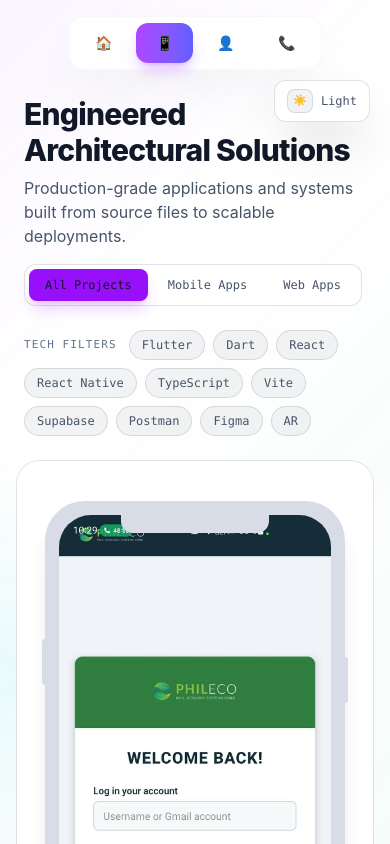
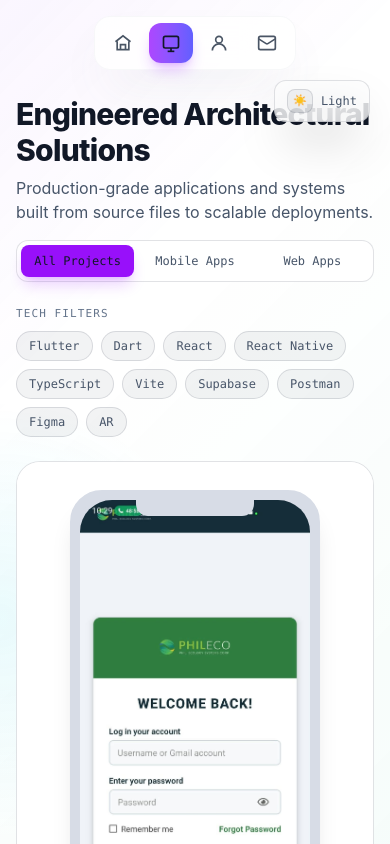
Before and after one commit to yubssss/Portfolio, a React (Vite) app: page / in a window 390 px wide. Both pictures are taken after a click on the button "Explore Ecosystems". Shown: the top 844 px of the page. Built offline with nearby package versions, Linux system fonts and the light colour scheme.

Commit message:
fix responsiveness

```diff
--- a/src/App.tsx
+++ b/src/App.tsx
@@ -52,6 +52,36 @@ const CodeIcon = () => (
   <svg className="w-4 h-4" viewBox="0 0 24 24" fill="none" stroke="currentColor" strokeWidth="2">
     <polyline points="16 18 22 12 16 6"/>
     <polyline points="8 6 2 12 8 18"/>
+  </svg>
+);
+
+const HomeIcon = () => (
+  <svg className="w-5 h-5" viewBox="0 0 24 24" fill="none" stroke="currentColor" strokeWidth="2">
+    <path d="m3 10.5 9-7 9 7" />
+    <path d="M5 10v10h14V10" />
+    <path d="M9 20v-6h6v6" />
+  </svg>
+);
+
+const ProjectsIcon = () => (
+  <svg className="w-5 h-5" viewBox="0 0 24 24" fill="none" stroke="currentColor" strokeWidth="2">
+    <rect x="3" y="4" width="18" height="14" rx="2" />
+    <path d="M8 22h8" />
+    <path d="M12 18v4" />
+  </svg>
+);
+
+const AboutIcon = () => (
+  <svg className="w-5 h-5" viewBox="0 0 24 24" fill="none" stroke="currentColor" strokeWidth="2">
+    <circle cx="12" cy="8" r="4" />
+    <path d="M4 21a8 8 0 0 1 16 0" />
+  </svg>
+);
+
+const ContactIcon = () => (
+  <svg className="w-5 h-5" viewBox="0 0 24 24" fill="none" stroke="currentColor" strokeWidth="2">
+    <rect width="20" height="16" x="2" y="4" rx="2" />
+    <path d="m22 7-8.97 5.7a1.94 1.94 0 0 1-2.06 0L2 7" />
   </svg>
 );
 
@@ -211,7 +241,7 @@ function App() {
       </Helmet>
 
       <div
-        className="site-shell bg-[#0b0b0c] text-white min-h-screen font-sans w-full max-w-full px-4 sm:px-12 md:px-20 lg:px-32 pt-24 pb-12 flex flex-col gap-12 transition-all duration-300"
+        className="site-shell bg-[#0b0b0c] text-white min-h-screen font-sans w-full max-w-full overflow-x-hidden px-4 sm:px-8 md:px-16 lg:px-32 pt-24 pb-12 flex flex-col gap-12 transition-all duration-300"
         onPointerMove={updatePointerGlow}
         style={{ '--scroll-depth': `${Math.min(scrollY / 900, 1)}` } as CSSProperties}
       >
@@ -239,22 +269,22 @@ function App() {
         </button>
 
         {/* Navigation Tabs - Fixed */}
-        <nav className="fixed top-4 left-0 right-0 z-30 flex justify-center pointer-events-none">
+        <nav className="fixed top-4 left-0 right-0 z-30 flex justify-center px-4 pointer-events-none">
           <div className={`flex justify-center items-center gap-1 p-1.5 rounded-2xl border transition-all duration-300 shadow-2xl mx-auto max-w-fit pointer-events-auto ${
             theme === 'dark'
               ? 'border-white/10 bg-black/80 backdrop-blur-xl'
               : 'border-gray-200/30 bg-white/80 backdrop-blur-xl shadow-gray-500/10'
           }`}>
             {[
-              { id: 'home', label: 'Home', icon: '🏠' },
-              { id: 'projects', label: 'Projects', icon: '📱' },
-              { id: 'about', label: 'About', icon: '👤' },
-              { id: 'contact', label: 'Contact', icon: '📞' }
+              { id: 'home', label: 'Home', icon: <HomeIcon /> },
+              { id: 'projects', label: 'Projects', icon: <ProjectsIcon /> },
+              { id: 'about', label: 'About', icon: <AboutIcon /> },
+              { id: 'contact', label: 'Contact', icon: <ContactIcon /> }
             ].map((tab) => (
               <button
                 key={tab.id}
                 onClick={() => handleNavClick(tab.id as NavTab)}
-                className={`px-5 py-2.5 rounded-xl text-sm font-medium transition-all duration-300 flex items-center gap-2 btn-active-scale ${
+                className={`px-3 py-2.5 md:px-5 rounded-xl text-sm font-medium transition-all duration-300 flex items-center justify-center gap-2 btn-active-scale ${
                   activeNavTab === tab.id
                     ? theme === 'dark'
                       ? 'bg-gradient-to-r from-purple-600 to-indigo-600 text-white shadow-lg shadow-purple-600/30'
@@ -264,8 +294,8 @@ function App() {
                       : 'text-gray-600 hover:text-gray-900 hover:bg-gray-200/50'
                 }`}
               >
-                <span>{tab.icon}</span>
-                <span className="hidden sm:inline">{tab.label}</span>
+                <span aria-hidden="true" className="shrink-0">{tab.icon}</span>
+                <span className="hidden md:inline">{tab.label}</span>
               </button>
             ))}
           </div>
@@ -276,8 +306,8 @@ function App() {
           {/* --- HOME SECTION --- */}
           {activeNavTab === 'home' && (
             <div className="motion-reveal reveal-rise">
-              <header className="hero-panel w-full flex flex-col-reverse lg:flex-row items-center justify-between gap-12 p-8 md:p-12 rounded-3xl border border-white/5 bg-black/40 backdrop-blur-2xl shadow-[0_25px_50px_-12px_rgba(0,0,0,0.5)] transition-all duration-500 hover:border-purple-500/20">
-                <div className="flex-1 text-left space-y-6">
+              <header className="hero-panel w-full flex flex-col-reverse lg:flex-row items-center justify-between gap-8 lg:gap-12 p-5 sm:p-8 md:p-12 rounded-3xl border border-white/5 bg-black/40 backdrop-blur-2xl shadow-[0_25px_50px_-12px_rgba(0,0,0,0.5)] transition-all duration-500 hover:border-purple-500/20">
+                <div className="w-full flex-1 text-left space-y-6">
                   <div className="motion-reveal reveal-blur inline-flex items-center gap-2 px-3 py-1.5 text-xs font-mono font-medium rounded-full bg-purple-500/10 border border-purple-500/20 text-purple-400 transition-all duration-300 hover:bg-purple-500/20" style={revealDelay(100)}>
                     <span className="relative flex h-2 w-2">
                       <span className="animate-ping absolute inline-flex h-full w-full rounded-full bg-purple-400 opacity-75"></span>
@@ -287,7 +317,7 @@ function App() {
                   </div>
 
                   <div className="motion-reveal reveal-rise space-y-3" style={revealDelay(180)}>
-                    <h1 className="text-4xl sm:text-6xl font-extrabold tracking-tight text-white leading-tight">
+                    <h1 className="text-4xl sm:text-5xl lg:text-6xl font-extrabold tracking-tight text-white leading-tight">
                       Hi, I'm <span className="text-transparent bg-clip-text bg-gradient-to-r from-purple-400 via-fuchsia-400 to-indigo-400">Mar James Cayube</span>.
                     </h1>
                     <p className="text-lg md:text-xl font-medium text-slate-400 tracking-wide">
@@ -384,33 +414,33 @@ function App() {
           {/* --- PROJECTS SECTION --- */}
           {activeNavTab === 'projects' && (
             <div className="motion-reveal reveal-rise">
-              <div className="flex flex-col sm:flex-row sm:items-end justify-between gap-4 px-2">
+              <div className="flex flex-col sm:flex-row sm:items-end justify-between gap-4 px-0 sm:px-2">
                 <div className="text-left">
                   <h2 className="text-3xl md:text-4xl font-extrabold tracking-tight text-white">Engineered Architectural Solutions</h2>
                   <p className="text-base text-slate-400 mt-2">Production-grade applications and systems built from source files to scalable deployments.</p>
                 </div>
 
-                <div className="flex gap-1 p-1 bg-black/50 border border-white/5 rounded-xl backdrop-blur-md self-start sm:self-auto shrink-0">
+                <div className="flex w-full sm:w-auto gap-1 p-1 bg-black/50 border border-white/5 rounded-xl backdrop-blur-md self-start sm:self-auto shrink-0">
                   {(['all', 'mobile', 'web'] as const).map((tab) => (
-                    <button key={tab} onClick={() => setActiveProjectTab(tab)} className={`px-4 py-2 text-xs font-mono font-medium rounded-lg capitalize transition-all duration-300 btn-active-scale ${activeProjectTab === tab ? 'bg-purple-600 text-white shadow-lg shadow-purple-600/20' : 'text-slate-400 hover:text-white hover:bg-white/5'}`}>
+                    <button key={tab} onClick={() => setActiveProjectTab(tab)} className={`flex-1 sm:flex-none px-3 sm:px-4 py-2 text-xs font-mono font-medium rounded-lg capitalize transition-all duration-300 btn-active-scale ${activeProjectTab === tab ? 'bg-purple-600 text-white shadow-lg shadow-purple-600/20' : 'text-slate-400 hover:text-white hover:bg-white/5'}`}>
                       {tab === 'all' ? 'All Projects' : `${tab} Apps`}
                     </button>
                   ))}
                 </div>
               </div>
 
-              <div className="motion-reveal reveal-rise tech-filter-bar flex flex-wrap items-center gap-2 px-2 mt-6" style={revealDelay(80)}>
-                <span className="mr-1 text-[11px] font-mono uppercase tracking-widest text-slate-500">Tech filters</span>
+              <div className="motion-reveal reveal-rise tech-filter-bar flex flex-wrap md:flex-nowrap items-center gap-2 px-0 sm:px-2 mt-6 md:overflow-x-auto" style={revealDelay(80)}>
+                <span className="w-full md:w-auto md:mr-1 shrink-0 text-[11px] font-mono uppercase tracking-widest text-slate-500">Tech filters</span>
                 {allTechTags.map((tag) => {
                   const isSelected = selectedTechTags.includes(tag);
                   return (
-                    <button key={tag} type="button" onClick={() => toggleTechTag(tag)} className={`btn-active-scale rounded-full border px-3 py-1.5 text-xs font-mono transition-all duration-300 ${isSelected ? 'border-purple-400/60 bg-purple-500/20 text-white shadow-lg shadow-purple-500/10' : 'border-white/10 bg-white/5 text-slate-400 hover:border-purple-500/30 hover:bg-purple-500/10 hover:text-white'}`} aria-pressed={isSelected}>
+                    <button key={tag} type="button" onClick={() => toggleTechTag(tag)} className={`btn-active-scale shrink-0 rounded-full border px-3 py-1.5 text-xs font-mono transition-all duration-300 ${isSelected ? 'border-purple-400/60 bg-purple-500/20 text-white shadow-lg shadow-purple-500/10' : 'border-white/10 bg-white/5 text-slate-400 hover:border-purple-500/30 hover:bg-purple-500/10 hover:text-white'}`} aria-pressed={isSelected}>
                       {tag}
                     </button>
                   );
                 })}
                 {selectedTechTags.length > 0 && (
-                  <button type="button" onClick={() => setSelectedTechTags([])} className="btn-active-scale rounded-full border border-white/10 bg-black/30 px-3 py-1.5 text-xs font-mono text-slate-500 transition-all duration-300 hover:border-white/20 hover:text-white">
+                  <button type="button" onClick={() => setSelectedTechTags([])} className="btn-active-scale shrink-0 rounded-full border border-white/10 bg-black/30 px-3 py-1.5 text-xs font-mono text-slate-500 transition-all duration-300 hover:border-white/20 hover:text-white">
                     Clear filters
                   </button>
                 )}
@@ -419,10 +449,10 @@ function App() {
               <div className="flex flex-col gap-10 w-full mt-6">
                 {showEcoTrack && (
                   <div className="motion-reveal reveal-slide-left project-card group flex flex-col lg:flex-row items-stretch rounded-3xl border border-white/5 bg-black/40 backdrop-blur-2xl overflow-hidden transition-all duration-500 hover:border-purple-500/30 hover:shadow-[0_0_50px_rgba(168,85,247,0.1)]">
-                    <div className="lg:w-1/2 min-h-[450px] bg-zinc-950 border-b lg:border-b-0 lg:border-r border-white/5 relative overflow-hidden shrink-0 group/img flex items-center justify-center p-4">
+                    <div className="w-full lg:w-1/2 min-h-[360px] sm:min-h-[420px] lg:min-h-[450px] bg-zinc-950 border-b lg:border-b-0 lg:border-r border-white/5 relative overflow-hidden shrink-0 group/img flex items-center justify-center p-3 sm:p-4">
                       <MockupCarousel data={ecoTrackMockups} />
                     </div>
-                    <div className="project-copy flex-1 p-8 text-left flex flex-col justify-between space-y-6">
+                    <div className="project-copy w-full flex-1 p-5 sm:p-8 text-left flex flex-col justify-between space-y-6">
                       <div className="space-y-4">
                         <div className="flex justify-between items-center flex-wrap gap-2">
                           <span className="text-[10px] font-mono tracking-widest uppercase px-3 py-1 bg-indigo-500/10 text-indigo-400 border border-indigo-500/20 rounded-md">Integrated Full-Stack Ecosystem</span>
@@ -445,10 +475,10 @@ function App() {
 
                 {showFurniView && (
                   <div className="motion-reveal reveal-slide-right project-card group flex flex-col lg:flex-row-reverse items-stretch rounded-3xl border border-white/5 bg-black/40 backdrop-blur-2xl overflow-hidden transition-all duration-500 hover:border-purple-500/30 hover:shadow-[0_0_50px_rgba(168,85,247,0.1)]">
-                    <div className="lg:w-1/2 min-h-[450px] bg-zinc-950 border-b lg:border-b-0 lg:border-l border-white/5 relative overflow-hidden shrink-0 group/img flex items-center justify-center p-4">
+                    <div className="w-full lg:w-1/2 min-h-[360px] sm:min-h-[420px] lg:min-h-[450px] bg-zinc-950 border-b lg:border-b-0 lg:border-l border-white/5 relative overflow-hidden shrink-0 group/img flex items-center justify-center p-3 sm:p-4">
                       <MockupCarousel data={furniViewMockups} />
                     </div>
-                    <div className="project-copy flex-1 p-8 text-left flex flex-col justify-between space-y-6">
+                    <div className="project-copy w-full flex-1 p-5 sm:p-8 text-left flex flex-col justify-between space-y-6">
                       <div className="space-y-4">
                         <div className="flex justify-between items-center flex-wrap gap-2">
                           <span className="text-[10px] font-mono tracking-widest uppercase px-3 py-1 bg-purple-500/10 text-purple-400 border border-purple-500/20 rounded-md">Mobile AR Application</span>
@@ -472,10 +502,10 @@ function App() {
                 {/* WEB PROJECTS SECTION */}
                 {showWebProjects && (
                   <div className="motion-reveal reveal-slide-right project-card group flex flex-col lg:flex-row-reverse items-stretch rounded-3xl border border-white/5 bg-black/40 backdrop-blur-2xl overflow-hidden transition-all duration-500 hover:border-purple-500/30 hover:shadow-[0_0_50px_rgba(168,85,247,0.1)]">
-                    <div className="lg:w-1/2 min-h-[450px] bg-zinc-950 border-b lg:border-b-0 lg:border-l border-white/5 relative overflow-hidden shrink-0 group/img flex items-center justify-center p-4">
+                    <div className="w-full lg:w-1/2 min-h-[320px] sm:min-h-[380px] lg:min-h-[450px] bg-zinc-950 border-b lg:border-b-0 lg:border-l border-white/5 relative overflow-hidden shrink-0 group/img flex items-center justify-center p-3 sm:p-4">
                       <MockupCarousel data={ecoTrackWebMockups} type="web" />
                     </div>
-                    <div className="project-copy flex-1 p-8 text-left flex flex-col justify-between space-y-6">
+                    <div className="project-copy w-full flex-1 p-5 sm:p-8 text-left flex flex-col justify-between space-y-6">
                       <div className="space-y-4">
                         <div className="flex justify-between items-center flex-wrap gap-2">
                           <span className="text-[10px] font-mono tracking-widest uppercase px-3 py-1 bg-cyan-500/10 text-cyan-400 border border-cyan-500/20 rounded-md">Enterprise Web Dashboard</span>
@@ -498,10 +528,10 @@ function App() {
 
                 {showWeddingModule && (
                   <div className="motion-reveal reveal-slide-left project-card group flex flex-col lg:flex-row items-stretch rounded-3xl border border-white/5 bg-black/40 backdrop-blur-2xl overflow-hidden transition-all duration-500 hover:border-purple-500/30 hover:shadow-[0_0_50px_rgba(168,85,247,0.1)]">
-                    <div className="lg:w-1/2 min-h-[450px] bg-zinc-950 border-b lg:border-b-0 lg:border-r border-white/5 relative overflow-hidden shrink-0 group/img flex items-center justify-center p-4">
+                    <div className="w-full lg:w-1/2 min-h-[360px] sm:min-h-[420px] lg:min-h-[450px] bg-zinc-950 border-b lg:border-b-0 lg:border-r border-white/5 relative overflow-hidden shrink-0 group/img flex items-center justify-center p-3 sm:p-4">
                       <MockupCarousel data={weddingMockups} />
                     </div>
-                    <div className="project-copy flex-1 p-8 text-left flex flex-col justify-between space-y-6">
+                    <div className="project-copy w-full flex-1 p-5 sm:p-8 text-left flex flex-col justify-between space-y-6">
                       <div className="space-y-4">
                         <div className="flex justify-between items-center flex-wrap gap-2">
                           <span className="text-[10px] font-mono tracking-widest uppercase px-3 py-1 bg-fuchsia-500/10 text-fuchsia-400 border border-fuchsia-500/20 rounded-md">Mobile Application Module</span>
@@ -540,7 +570,7 @@ function App() {
               </div>
 
               {/* Career Objective */}
-              <div className="p-8 rounded-3xl border border-white/5 bg-black/40 backdrop-blur-2xl">
+              <div className="p-5 sm:p-8 rounded-3xl border border-white/5 bg-black/40 backdrop-blur-2xl">
                 <h3 className="text-2xl font-bold text-white mb-4 flex items-center gap-2">🎯 Career Objective</h3>
                 <p className="text-slate-300 leading-relaxed">
                   Motivated and detail-oriented IT Graduate specializing in Mobile Application Development. Equipped with solid, hands-on experience in building cross-platform applications using Flutter and React Native from a 500-hour intensive industry internship. Proven ability in translating complex UI/UX designs into functional code, managing RESTful API integrations, and implementing modern state management. Passionate about engineering scalable, user-friendly solutions in a fast-paced development team.
--- a/src/components/MockupCarousel.tsx
+++ b/src/components/MockupCarousel.tsx
@@ -36,7 +36,7 @@ export const MockupCarousel: React.FC<MockupCarouselProps> = ({ data, type = 'mo
   // Web/Browser mockup renderer
   if (type === 'web') {
     return (
-      <div className="carousel-shell w-full flex flex-col items-center justify-center py-6">
+      <div className="carousel-shell w-full min-w-0 flex flex-col items-center justify-center py-4 sm:py-6">
         {/* Browser Frame Container */}
         <div className="browser-frame relative w-full max-w-4xl mx-auto">
           {/* Browser Chrome */}
@@ -47,8 +47,8 @@ export const MockupCarousel: React.FC<MockupCarouselProps> = ({ data, type = 'mo
                 <div className="w-3 h-3 rounded-full bg-yellow-500"></div>
                 <div className="w-3 h-3 rounded-full bg-green-500"></div>
               </div>
-              <div className="flex-1 mx-4">
-                <div className="bg-gray-800 rounded-lg px-3 py-1.5 text-xs text-gray-400 font-mono text-center">
+              <div className="min-w-0 flex-1 mx-2 sm:mx-4">
+                <div className="truncate bg-gray-800 rounded-lg px-3 py-1.5 text-xs text-gray-400 font-mono text-center">
                   localhost:3000/dashboard
                 </div>
               </div>
@@ -86,7 +86,7 @@ export const MockupCarousel: React.FC<MockupCarouselProps> = ({ data, type = 'mo
         </div>
 
         {/* Info Section */}
-        <div className="text-center mt-6 max-w-sm px-4">
+        <div className="text-center mt-6 w-full max-w-sm px-4">
           <h4 className="text-purple-400 font-semibold text-lg">{data[currentIndex].title}</h4>
           <p className="text-gray-400 text-sm mt-1 min-h-[40px]">{data[currentIndex].description}</p>
 
@@ -107,18 +107,18 @@ export const MockupCarousel: React.FC<MockupCarouselProps> = ({ data, type = 'mo
 
   // Mobile mockup renderer (original)
   return (
-    <div className="carousel-shell w-full flex flex-col items-center justify-center py-6">
+    <div className="carousel-shell w-full min-w-0 flex flex-col items-center justify-center py-4 sm:py-6">
       {/* Phone Mockup Frame Container */}
       <div
-        className="phone-frame relative mx-auto border-gray-800 bg-gray-800 border-[14px] rounded-[2.5rem] h-[600px] w-[300px] shadow-xl"
+        className="phone-frame relative mx-auto border-gray-800 bg-gray-800 border-[10px] sm:border-[14px] rounded-[2rem] sm:rounded-[2.5rem] h-[500px] w-[250px] max-h-[68vh] max-w-[calc(100vw-4rem)] sm:h-[600px] sm:w-[300px] shadow-xl"
         onPointerMove={updateFrameMotion}
         onPointerLeave={resetFrameMotion}
         style={{ transform: 'rotateX(var(--tilt-x, 0deg)) rotateY(var(--tilt-y, 0deg))' }}
       >
         {/* Phone Notch/Buttons */}
-        <div className="w-[148px] h-[18px] bg-gray-800 top-0 left-1/2 -translate-x-1/2 absolute rounded-b-xl z-20"></div>
-        <div className="h-[46px] w-[3px] bg-gray-800 absolute -left-[17px] top-[124px] rounded-l-lg"></div>
-        <div className="h-[46px] w-[3px] bg-gray-800 absolute -right-[17px] top-[142px] rounded-r-lg"></div>
+        <div className="w-[118px] sm:w-[148px] h-[16px] sm:h-[18px] bg-gray-800 top-0 left-1/2 -translate-x-1/2 absolute rounded-b-xl z-20"></div>
+        <div className="hidden sm:block h-[46px] w-[3px] bg-gray-800 absolute -left-[17px] top-[124px] rounded-l-lg"></div>
+        <div className="hidden sm:block h-[46px] w-[3px] bg-gray-800 absolute -right-[17px] top-[142px] rounded-r-lg"></div>
 
         {/* Screen */}
         <div className="rounded-[2rem] overflow-hidden w-full h-full bg-black flex items-center justify-center">
@@ -131,12 +131,12 @@ export const MockupCarousel: React.FC<MockupCarouselProps> = ({ data, type = 'mo
         </div>
 
         {/* Navigation Buttons */}
-        <button onClick={prevSlide} className="carousel-nav absolute -left-12 top-1/2 -translate-y-1/2 bg-purple-600/20 hover:bg-purple-600/40 p-3 rounded-full text-white z-30" aria-label="Previous mockup">{'<'}</button>
-        <button onClick={nextSlide} className="carousel-nav absolute -right-12 top-1/2 -translate-y-1/2 bg-purple-600/20 hover:bg-purple-600/40 p-3 rounded-full text-white z-30" aria-label="Next mockup">{'>'}</button>
+        <button onClick={prevSlide} className="carousel-nav absolute left-2 sm:-left-12 top-1/2 -translate-y-1/2 bg-purple-600/30 hover:bg-purple-600/50 p-2.5 sm:p-3 rounded-full text-white z-30 backdrop-blur-sm" aria-label="Previous mockup">{'<'}</button>
+        <button onClick={nextSlide} className="carousel-nav absolute right-2 sm:-right-12 top-1/2 -translate-y-1/2 bg-purple-600/30 hover:bg-purple-600/50 p-2.5 sm:p-3 rounded-full text-white z-30 backdrop-blur-sm" aria-label="Next mockup">{'>'}</button>
       </div>
 
       {/* Info Section */}
-      <div className="text-center mt-6 max-w-sm px-4">
+      <div className="text-center mt-6 w-full max-w-sm px-4">
         <h4 className="text-purple-400 font-semibold text-lg">{data[currentIndex].title}</h4>
         <p className="text-gray-400 text-sm mt-1 min-h-[40px]">{data[currentIndex].description}</p>
 
--- a/src/index.css
+++ b/src/index.css
@@ -540,6 +540,21 @@ body {
 }
 
 @media (max-width: 640px) {
+  .motion-reveal,
+  .motion-reveal.is-visible,
+  .portrait-float,
+  .portrait-float.is-visible {
+    opacity: 1;
+    filter: none;
+    transform: none;
+  }
+
+  .project-card:hover,
+  .skill-card:hover,
+  .project-card:hover .project-copy > * {
+    transform: none;
+  }
+
   .carousel-nav {
     top: auto;
     bottom: -58px;
```
